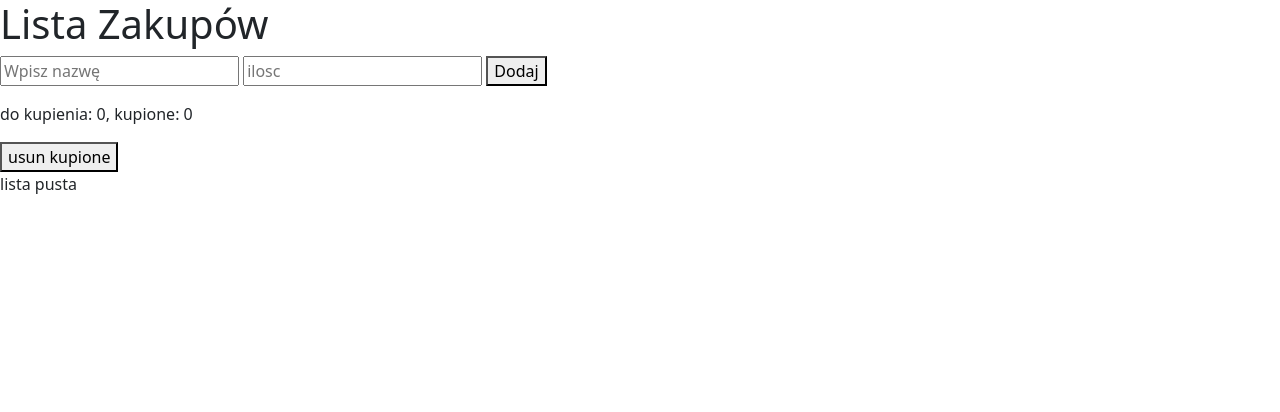
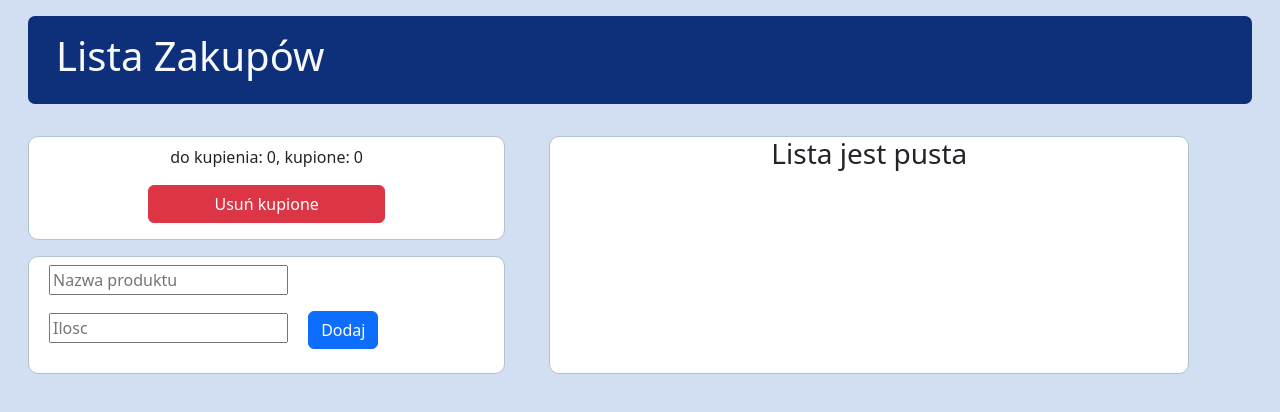
Before and after one commit to ksawerymocala/metadetlaf, a plain HTML site: page index.html in a window 1280 px wide. Drawn offline with nearby package versions, Linux system fonts and the light colour scheme.

Commit message:
dodanie wstępnego bootstrapa czyli caly grid listgroup nowe przyciski i marginesy i kolory

```diff
--- a/index.html
+++ b/index.html
@@ -21,13 +21,13 @@
 
 
                 if (!(nazwa == "" || ilosc <= 0)) {
-                    let wierszlisty = $("<li>" + nazwa + " - " + ilosc + "szt.</li>")
-                    let guzik = $("<button>Usuń</button>")
+                    let wierszlisty = $("<li class='list-group-item'>" + nazwa + " - " + ilosc + "szt.</li>")
+                    let guzik = $("<button class='btn btn-outline-danger usun'>Usuń</button>")
                     guzik.click(function () {
                         wierszlisty.remove()
                         $("#licznik").text("do kupienia: " + ($("li").length - $(".przekresl").length) + ", kupione: " + $(".przekresl").length)
 
-                        if($("li").length == 0){
+                        if ($("li").length == 0) {
                             $("#pusta").text("lista pusta")
                         }
                     })
@@ -47,12 +47,13 @@
                     $("#alert").addClass("alert alert-warning")
                 }
 
-                $("#usun").click(function(){
+                $("#usun").click(function () {
                     $(".przekresl").remove()
                     $("#licznik").text("do kupienia: " + ($("li").length - $(".przekresl").length) + ", kupione: " + $(".przekresl").length)
 
 
                 })
+
 
 
             })
@@ -62,32 +63,78 @@
         });
     </script>
     <style>
+        body{
+            background-color: rgb(210, 223, 243);
+        }
         .przekresl {
             color: gray;
             text-decoration: line-through;
         }
+
+        .heder {
+            background-color: rgb(14, 48, 122);
+            border-radius: 7px;
+        }
+
+        .tlo{
+            background-color: rgb(255, 255, 255);
+            border-radius: 10px;
+            border: 1px solid rgb(175, 196, 202);
+        }
+        .ostatnizlisty{
+            margin-bottom: 50px;
+        }
+        .usun{
+            float: right;
+        }
+
     </style>
 </head>
 
 <body>
+    <div class="container-fluid">
+        <div class="row text-light p-3 m-3 heder">
             <h1>Lista Zakupów</h1>
+        </div>
+
+        <div class="row">
+            <div class="col-5 ">
+                <div class="row m-3 tlo">
+
+                    <p id="licznik" class="mt-2 text-center">do kupienia: 0, kupione: 0</p>
+                    <button class="btn btn-danger w-50 mx-auto mb-3" id="usun">Usuń kupione</button>
+                </div>
+                <div class="row m-3 tlo">
                     <form id="formularz">
-        <input type="text" id="nazwa" placeholder="Wpisz nazwę">
+                        <input class="m-2" type="text" id="nazwa" placeholder="Nazwa produktu">
 
-        <input type="number" id="ilosc" placeholder="ilosc">
+                        <input class="m-2" type="number" id="ilosc" placeholder="Ilosc">
 
-        <button type="submit">Dodaj</button>
+                        <button class="btn btn-primary m-2" type="submit">Dodaj</button>
 
-
-    </form>
                         <div id="alert" role="alert">
                             <p id="blad"></p>
                         </div>
 
-    <p id="licznik">do kupienia: 0, kupione: 0</p>
-    <button id="usun">usun kupione</button>
-    <p id="pusta">lista pusta</p>
-    <ul id="lista"></ul>
+
+                    </form>
+                </div>
+            </div>
+            <div class="col-6 m-3 tlo">
+
+                <h3 id="pusta" class="text-center">Lista jest pusta</h3>
+                <ul class="list-group pb-3" id="lista"></ul>
+            </div>
+        </div>
+
+
+
+
+
+
+
+
+    </div>
 </body>
 
 </html>
```
Lines whose indentation alone changed are shown as unchanged.
